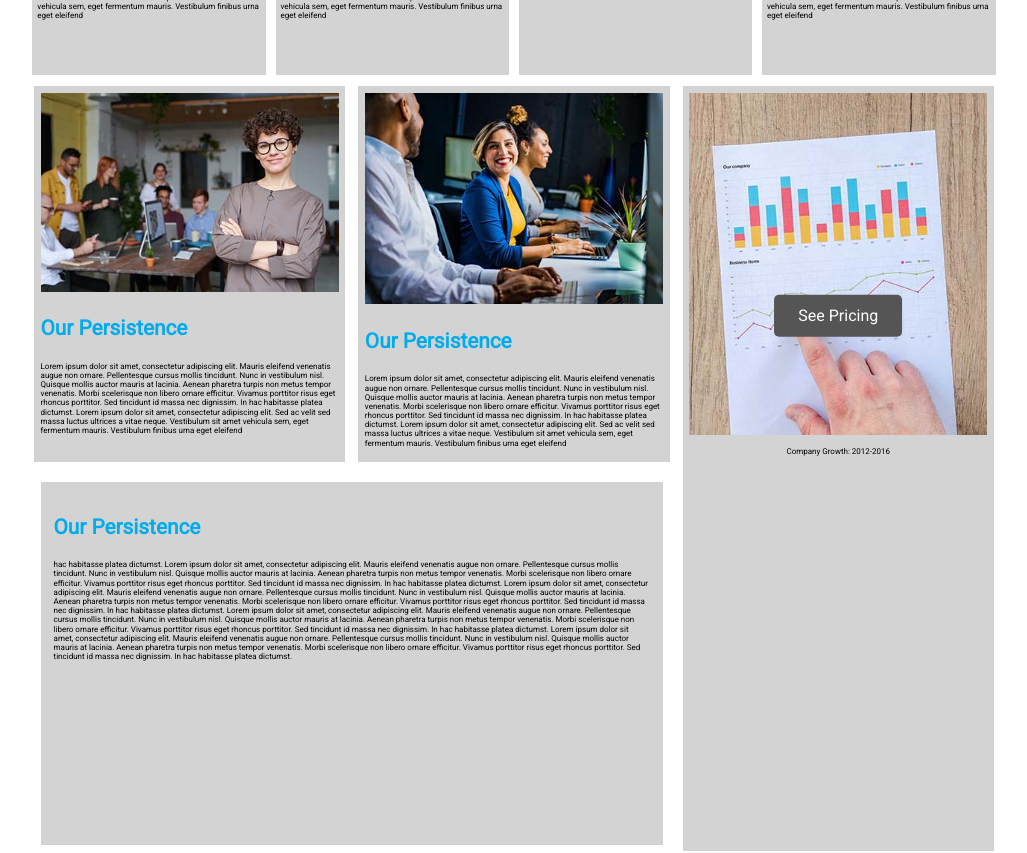
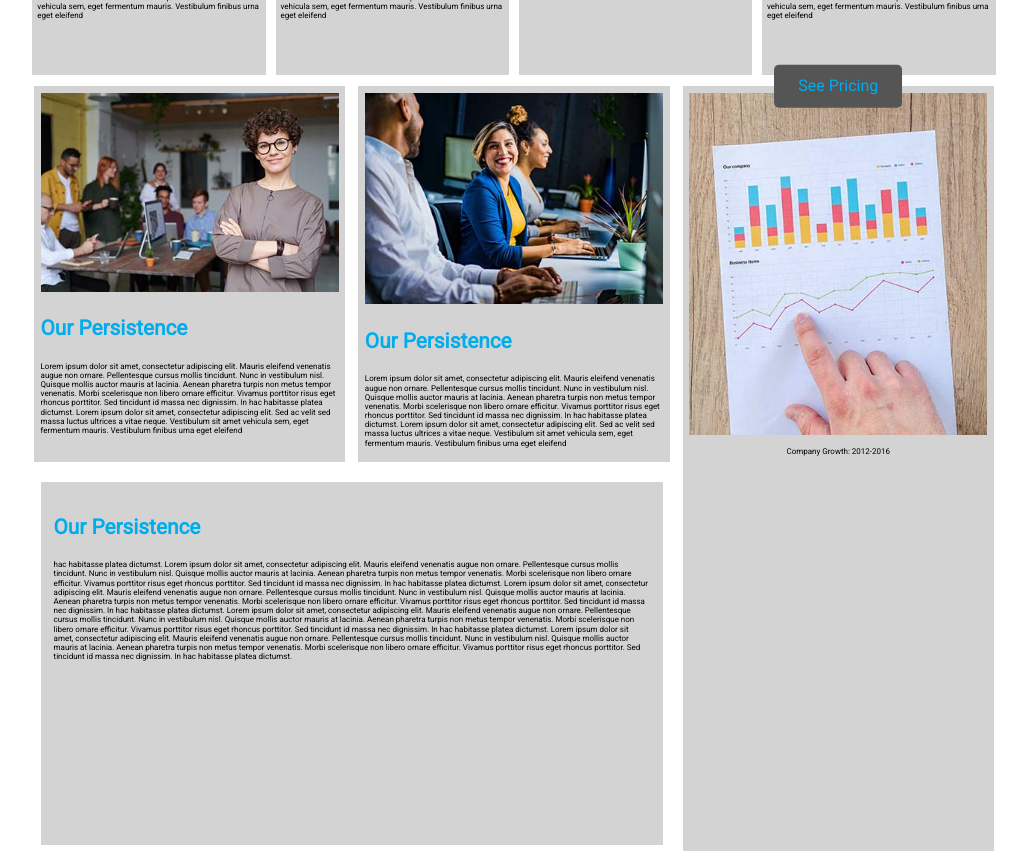
Before and after one commit to Sterlingh78/jobprep, a plain HTML site: page index.html in a window 1280 px wide. Shown: the part 1445-2298 px from the top of the page, without its empty margins (126-1153 px from the left). Drawn offline with nearby package versions, Linux system fonts and the light colour scheme.

Commit message:
button color

```diff
--- a/scss/_large.scss
+++ b/scss/_large.scss
@@ -32,7 +32,7 @@ main {
                         grid-column-start: 9;
                         grid-column-end: 13;
                         button {
-                                top: 30%;
+                                top: 0%;
                         }
                 }
                 div#long {
--- a/scss/_small.scss
+++ b/scss/_small.scss
@@ -105,7 +105,7 @@ nav ul li a {
                 transform: translate(-50%, -50%);
                 -ms-transform: translate(-50%, -50%);
                 background-color: #555;
-                color: white;
+                color: #00acec;
                 padding: 12px 24px;
                 border: none;
                 border-radius: 5px;
```
Also changed, not shown: css/styles.css.
